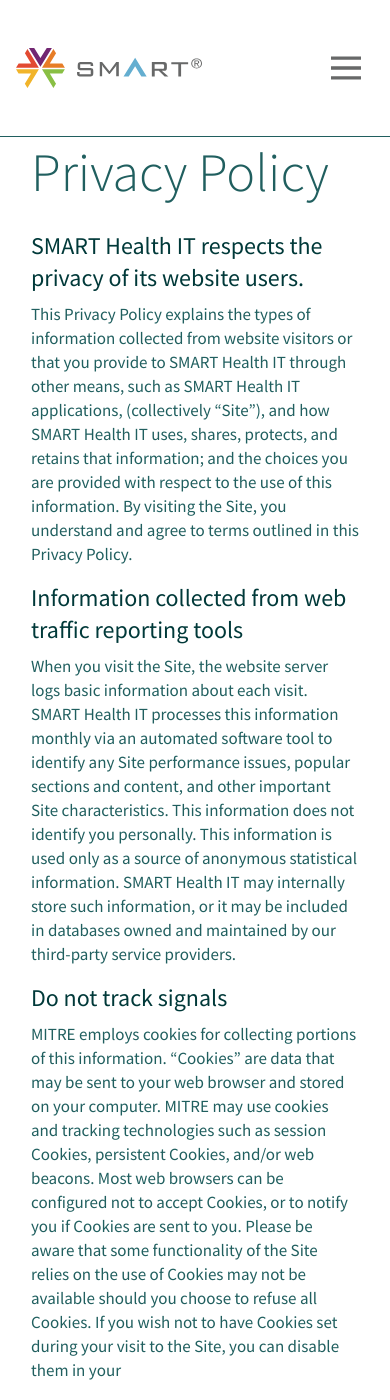
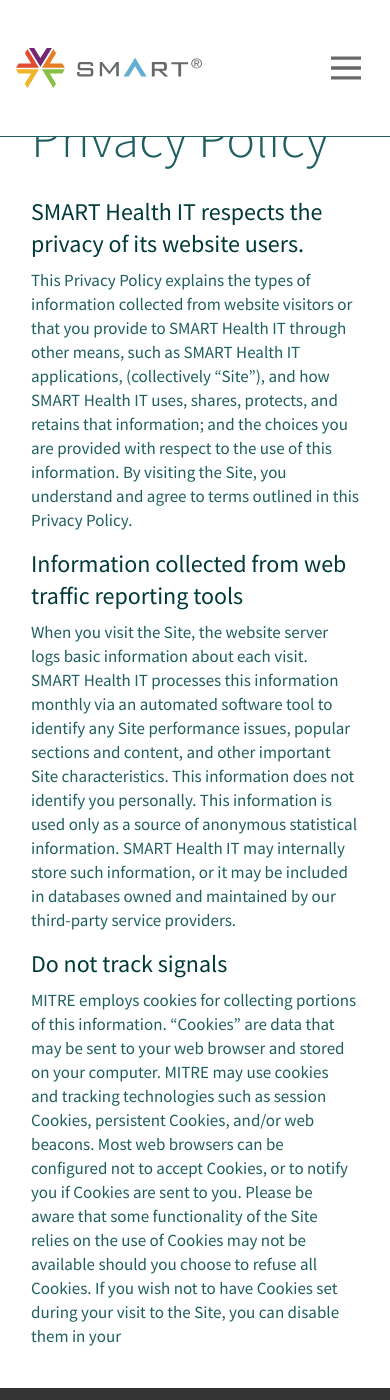
Before and after one commit to smart-health-cards/staging, a Jekyll site: the page built from en/privacyPolicy.html, in a window 390 px wide and 1400 px high. Built offline with Jekyll 4.4.1, drawn with Linux system fonts in a browser that asks for light colours.

```diff
--- a/css/main.css
+++ b/css/main.css
@@ -4,6 +4,22 @@
     padding-top: 7.6rem;
     background-color: white;
 }
+
+@media (max-width: 992px)
+{
+    body
+    {
+        padding-top: 5.5rem;
+    }
+}
+@media (min-width: 992px)
+{
+    body
+    {
+        padding-top: 7.6rem;
+    }
+}
+
 
 @media (min-width: 1200px) {
     .container{
```
